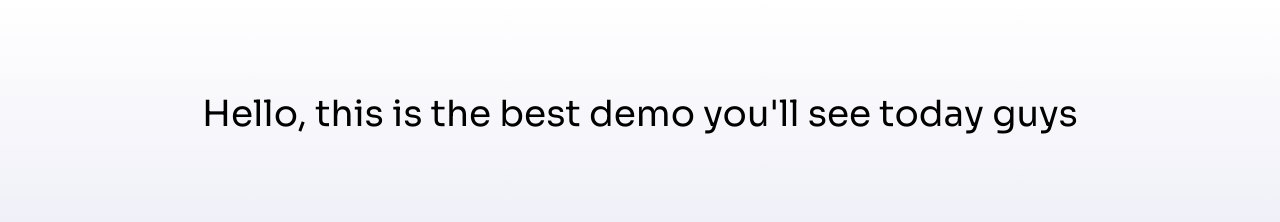
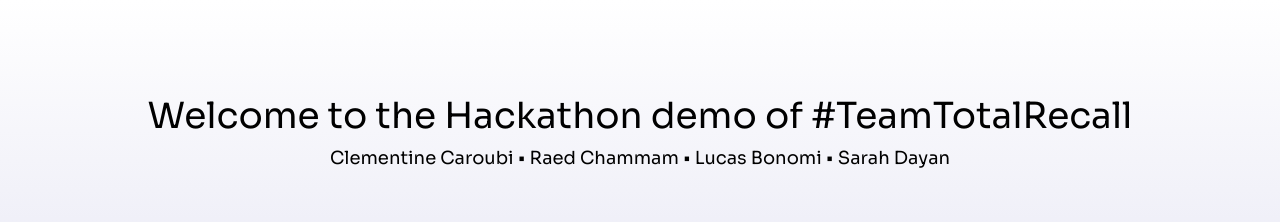
Before and after one commit to algolia/hackathon-winter-2023-total-recall, a Next.js app: page / in a window 1280 px wide. Shown: the top 222 px of the page. Built offline with nearby package versions, Linux system fonts and the light colour scheme.

Commit message:
feat: update title

```diff
--- a/src/app/page.tsx
+++ b/src/app/page.tsx
@@ -30,9 +30,12 @@ export default function Home() {
     <main className="min-h-screen p-24">
       {!searchParams.get("tab") && !searchParams.get("step") && !isClicked && (
         <header className="text-center mb-24">
-          <h1 className="text-4xl font-normal leading-9">
-            Hello, this is the best demo you'll see today guys
+          <h1 className="text-4xl font-normal">
+            Welcome to the Hackathon demo of #TeamTotalRecall
           </h1>
+          <h2 className="text-lg font-normal mt-2">
+            Clementine Caroubi • Raed Chammam • Lucas Bonomi • Sarah Dayan
+          </h2>
         </header>
       )}
 
```
